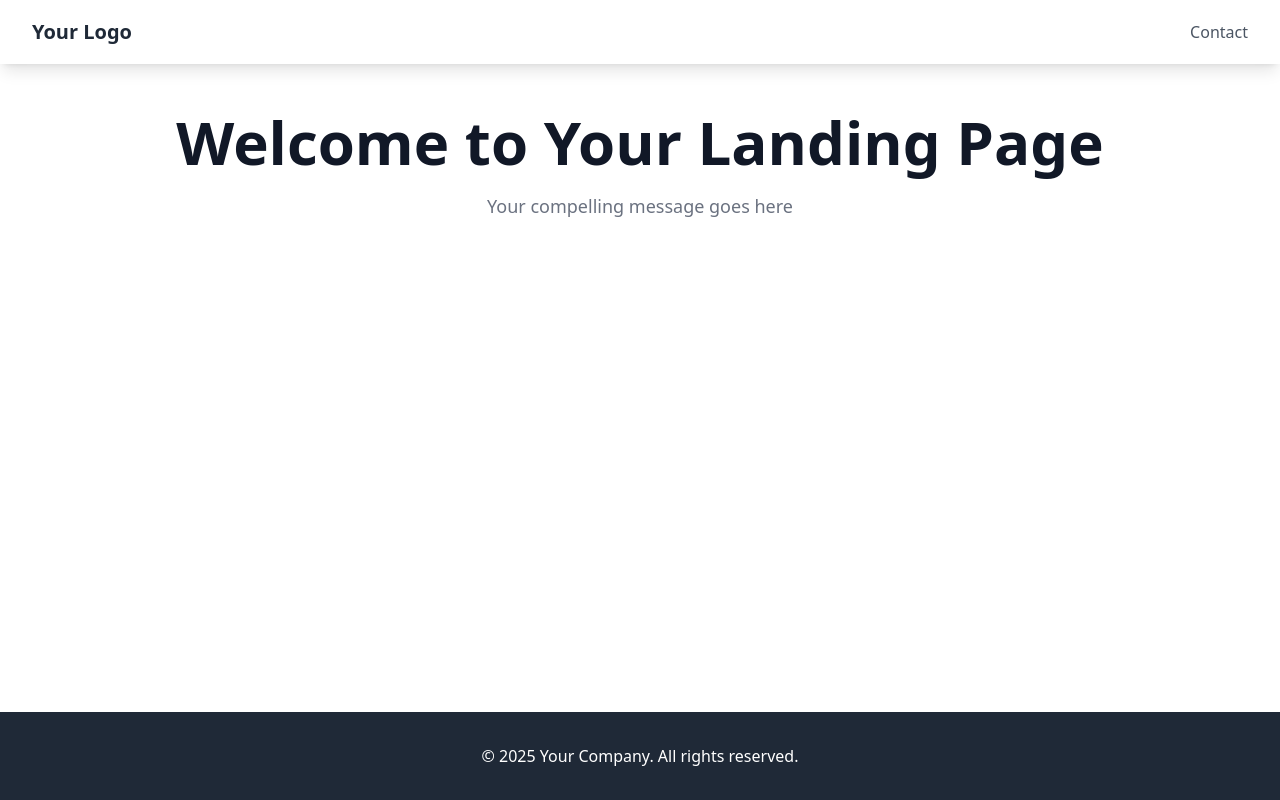
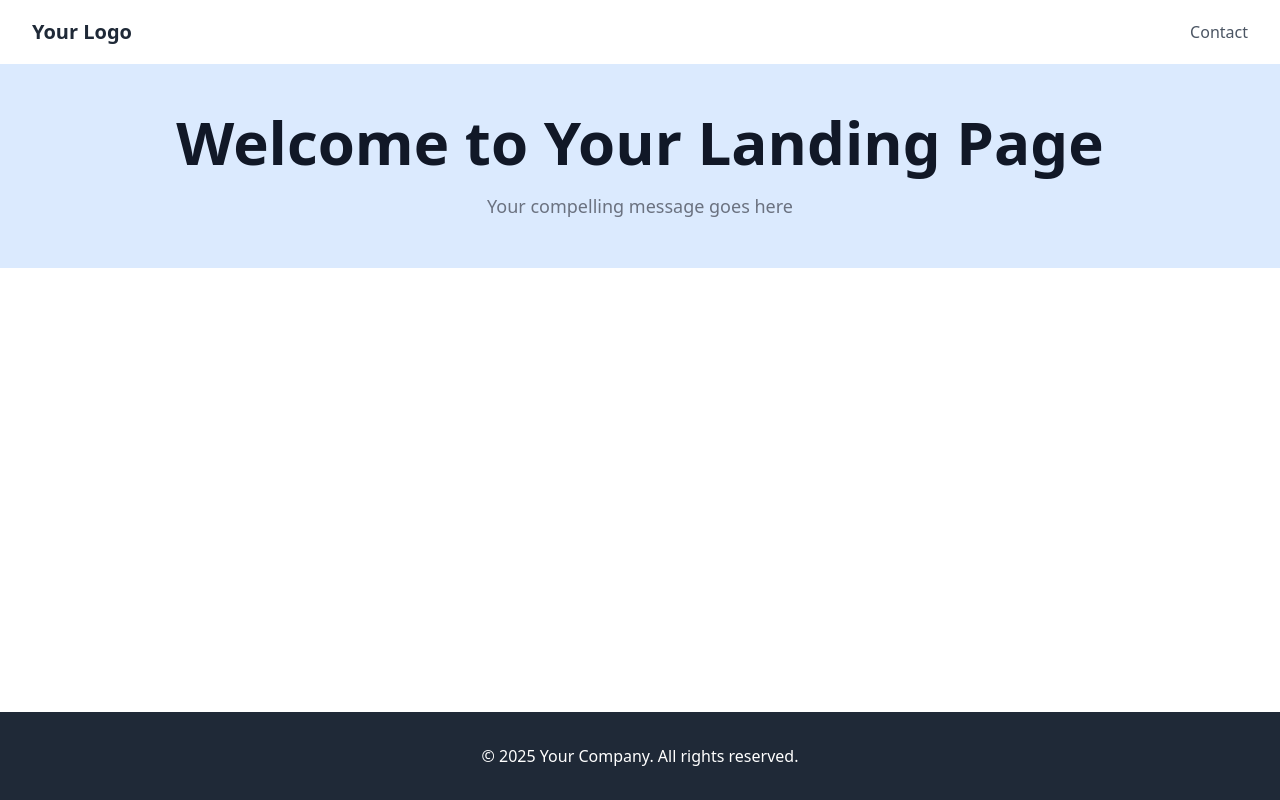
Before and after one commit to Luminaapp/Luminaapp.github.io, a React (Vite) app: page / in a window 1280 px wide. Built offline with nearby package versions, Linux system fonts and the light colour scheme.

Commit message:
init tailwind css

```diff
--- /dev/null
+++ b/postcss.config.js
@@ -0,0 +1,6 @@
+export default {
+  plugins: {
+    tailwindcss: {},
+    autoprefixer: {},
+  },
+}
--- a/src/pages/Home.jsx
+++ b/src/pages/Home.jsx
@@ -1,6 +1,6 @@
 function Home() {
   return (
-    <div className="max-w-7xl mx-auto px-4 sm:px-6 lg:px-8 py-12">
+    <div className="max-w-7xl mx-auto px-4 sm:px-6 lg:px-8 py-12 bg-blue-100">
       <section className="text-center">
         <h1 className="text-4xl font-bold text-gray-900 sm:text-5xl md:text-6xl">
           Welcome to Your Landing Page
```
Also changed, not shown: package.json (+5 -5 lines), 1 other file (tests, documents, lock files or other folders).
